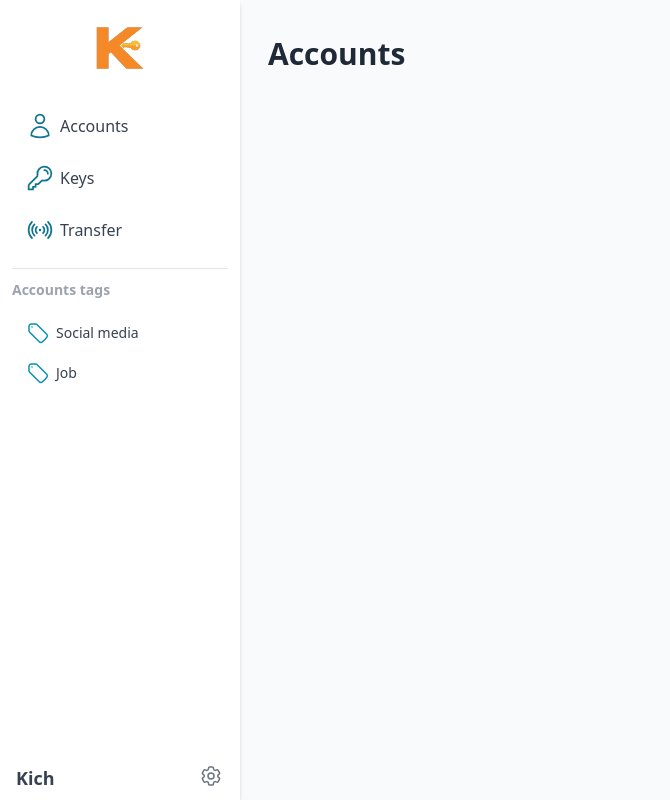
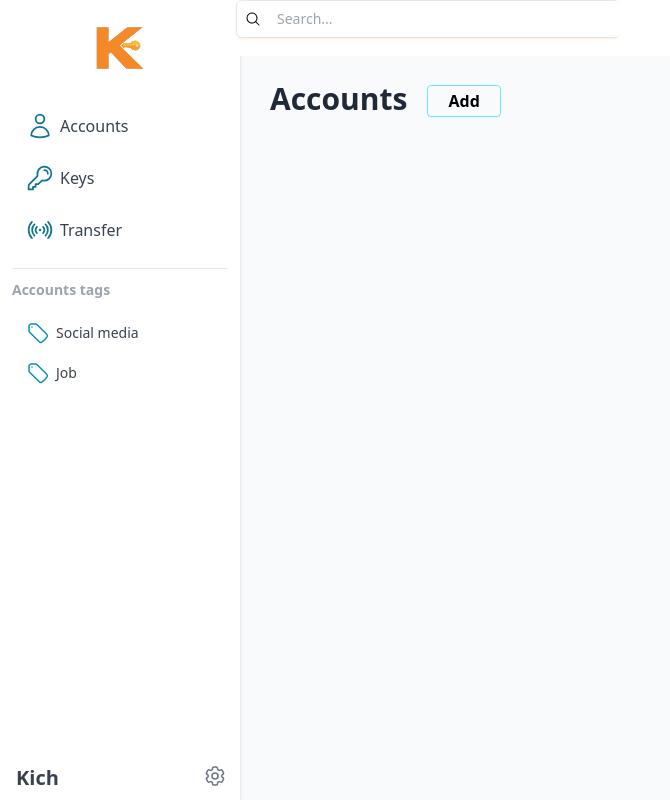
Before and after one commit to nehu3n/kich, a React (Vite) app: page /accounts in a window 1280 px wide. Shown: the whole page, without its empty margins (0-670 px from the left). Built offline with nearby package versions, Linux system fonts and the light colour scheme.

Commit message:
feat: Page routing. Initial design of the Accounts page.

```diff
--- a/package.json
+++ b/package.json
@@ -24,6 +24,7 @@
     "@types/react": "^18.2.15",
     "@types/react-dom": "^18.2.7",
     "@vitejs/plugin-react": "^4.2.1",
+    "react-router-dom": "^6.23.0",
     "typescript": "^5.0.2",
     "vite": "^5.0.0"
   }
--- a/src/App.tsx
+++ b/src/App.tsx
@@ -7,11 +7,8 @@ function App() {
       <div className="bg-white shadow-md">
         <SideBarComponent />
       </div>
-      <div className="flex-1 p-4">
-        <h1 className="text-3xl font-extrabold text-gray-800 mt-5 ml-3">Accounts</h1>
-      </div>
     </div>
   );
-};
+}
 
 export default App;
--- a/src/components/Navbar.tsx
+++ b/src/components/Navbar.tsx
@@ -1,14 +1,17 @@
-import kichIcon from "../../public/kich_icon.png";
+import kichIcon from "/kich_icon.png";
+
+import { Link, Outlet } from "react-router-dom";
 
 function SideBarComponent() {
   return (
+    <>
       <div className="bg-white shadow-sm h-screen w-60 py-4 px-3">
         <div className="flex justify-center mb-6">
           <img src={kichIcon} alt="Kich icon" className="h-16 w-16" />
         </div>
         <nav className="space-y-2">
-        <a
-          href="#"
+          <Link
+            to="/accounts"
             className="flex items-center px-3 py-2 rounded-md hover:bg-cyan-50"
           >
             <svg
@@ -28,9 +31,9 @@ function SideBarComponent() {
             <span className="ml-1 text-md font-medium text-gray-700">
               Accounts
             </span>
-        </a>
-        <a
-          href="#"
+          </Link>
+          <Link
+            to="/keys"
             className="flex items-center px-3 py-2 rounded-md hover:bg-cyan-50"
           >
             <svg
@@ -49,9 +52,9 @@ function SideBarComponent() {
             </svg>
 
             <span className="ml-1 text-md font-medium text-gray-700">Keys</span>
-        </a>
-        <a
-          href="#"
+          </Link>
+          <Link
+            to="/transfer"
             className="flex items-center px-3 py-2 rounded-md hover:bg-cyan-50"
           >
             <svg
@@ -71,14 +74,12 @@ function SideBarComponent() {
             <span className="ml-1 text-md font-medium text-gray-700">
               Transfer
             </span>
-        </a>
+          </Link>
         </nav>
 
         <hr className="mt-4" />
         <div className="mt-2">
-        <span className="text-gray-400 text-sm font-extrabold">
-          Accounts tags
-        </span>
+          <span className="text-gray-400 text-sm font-bold">Accounts tags</span>
           <nav className="mt-4 ml-1 flex flex-col gap-y-2">
             <a
               href=""
@@ -140,8 +141,10 @@ function SideBarComponent() {
         </div>
 
         <div className="absolute bottom-0 left-0 right-0 inline-flex mb-2 ml-3">
-        <span className="ml-1 mt-1 text-gray-700 text-lg font-bold">Kich</span>
-        <a href="" className="ml-36 relative">
+          <span className="ml-1 mt-1 text-gray-700 text-xl font-bold">
+            Kich
+          </span>
+          <Link to="/configuration" className="ml-36 relative">
             <svg
               xmlns="http://www.w3.org/2000/svg"
               fill="none"
@@ -161,10 +164,13 @@ function SideBarComponent() {
                 d="M15 12a3 3 0 1 1-6 0 3 3 0 0 1 6 0Z"
               />
             </svg>
-        </a>
+          </Link>
         </div>
       </div>
+
+      <Outlet />
+    </>
   );
-};
+}
 
 export default SideBarComponent;
--- a/src/main.tsx
+++ b/src/main.tsx
@@ -1,10 +1,26 @@
 import React from "react";
 import ReactDOM from "react-dom/client";
+import { BrowserRouter, Routes, Route } from "react-router-dom";
+
+import "./styles.css";
+
 import App from "./App";
-import "./styles.css"
+import AccountsPage from "./pages/Accounts";
+import KeysPage from "./pages/Keys";
+import TransferPage from "./pages/Transfer";
+import ConfigurationPage from "./pages/Configuration";
 
 ReactDOM.createRoot(document.getElementById("root") as HTMLElement).render(
   <React.StrictMode>
-    <App />
-  </React.StrictMode>,
+    <BrowserRouter>
+      <Routes>
+        <Route path="/" element={<App />}>
+          <Route path="accounts" element={<AccountsPage />} />
+          <Route path="keys" element={<KeysPage />} />
+          <Route path="transfer" element={<TransferPage />} />
+          <Route path="configuration" element={<ConfigurationPage />} />
+        </Route>
+      </Routes>
+    </BrowserRouter>
+  </React.StrictMode>
 );
--- /dev/null
+++ b/src/pages/Accounts.tsx
@@ -0,0 +1,46 @@
+function AccountsPage() {
+  return (
+    <>
+      <div className="fixed inline-flex top-0 left-56 h-14 w-screen overflow-auto bg-white">
+        <div className="ml-3 w-96">
+          <div className="relative border shadow-sm shadow-orange-100 rounded-md">
+            <span className="absolute inset-y-0 left-0 flex items-center pl-2">
+              <svg
+                xmlns="http://www.w3.org/2000/svg"
+                viewBox="0 0 24 24"
+                fill="currentColor"
+                className="w-4 h-4"
+              >
+                <path
+                  fill-rule="evenodd"
+                  d="M10.5 3.75a6.75 6.75 0 1 0 0 13.5 6.75 6.75 0 0 0 0-13.5ZM2.25 10.5a8.25 8.25 0 1 1 14.59 5.28l4.69 4.69a.75.75 0 1 1-1.06 1.06l-4.69-4.69A8.25 8.25 0 0 1 2.25 10.5Z"
+                  clip-rule="evenodd"
+                />
+              </svg>
+            </span>
+            <input
+              name="Search"
+              placeholder="Search..."
+              className="w-96 py-2 pl-10 text-sm rounded-md focus:outline-none"
+            />
+          </div>
+        </div>
+      </div>
+      <div className="absolute ml-[270px] -mt-[775px]">
+        <div className="inline-flex mt-14">
+          <h1 className="text-3xl font-extrabold text-gray-800">
+            Accounts
+          </h1>
+          <button
+            type="button"
+            className="font-semibold border rounded px-5 h-8 ml-5 mt-1 border-cyan-300 hover:border-cyan-500"
+          >
+            Add
+          </button>
+        </div>
+      </div>
+    </>
+  );
+}
+
+export default AccountsPage;
--- /dev/null
+++ b/src/pages/Configuration.tsx
@@ -0,0 +1,9 @@
+function ConfigurationPage() {
+  return (
+    <div className="absolute z-[1000] ml-[270px] -mt-[775px]">
+      <h1 className="text-3xl font-extrabold text-gray-800 mt-5 ml-3">Configuration</h1>
+    </div>
+  );
+}
+
+export default ConfigurationPage;
--- /dev/null
+++ b/src/pages/Keys.tsx
@@ -0,0 +1,11 @@
+function KeysPage() {
+  return (
+    <div className="absolute z-[1000] ml-[270px] -mt-[775px]">
+      <h1 className="text-3xl font-extrabold text-gray-800 mt-5 ml-3">
+        Keys
+      </h1>
+    </div>
+  );
+}
+
+export default KeysPage;
--- /dev/null
+++ b/src/pages/Transfer.tsx
@@ -0,0 +1,11 @@
+function TransferPage() {
+  return (
+    <div className="absolute z-[1000] ml-[270px] -mt-[775px]">
+      <h1 className="text-3xl font-extrabold text-gray-800 mt-5 ml-3">
+        Transfer
+      </h1>
+    </div>
+  );
+}
+
+export default TransferPage;
```
Also changed, not shown: 1 other file (tests, documents, lock files or other folders). Lines whose indentation alone changed are shown as unchanged.
